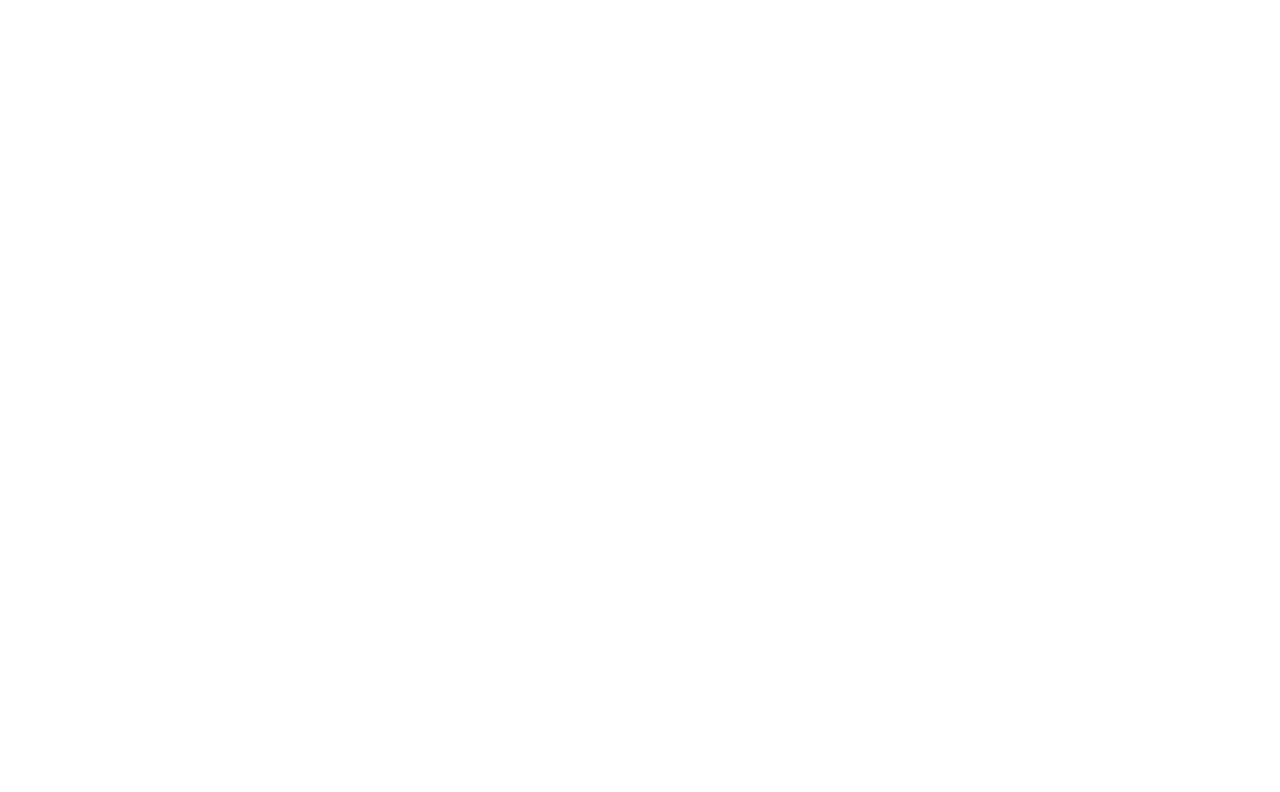
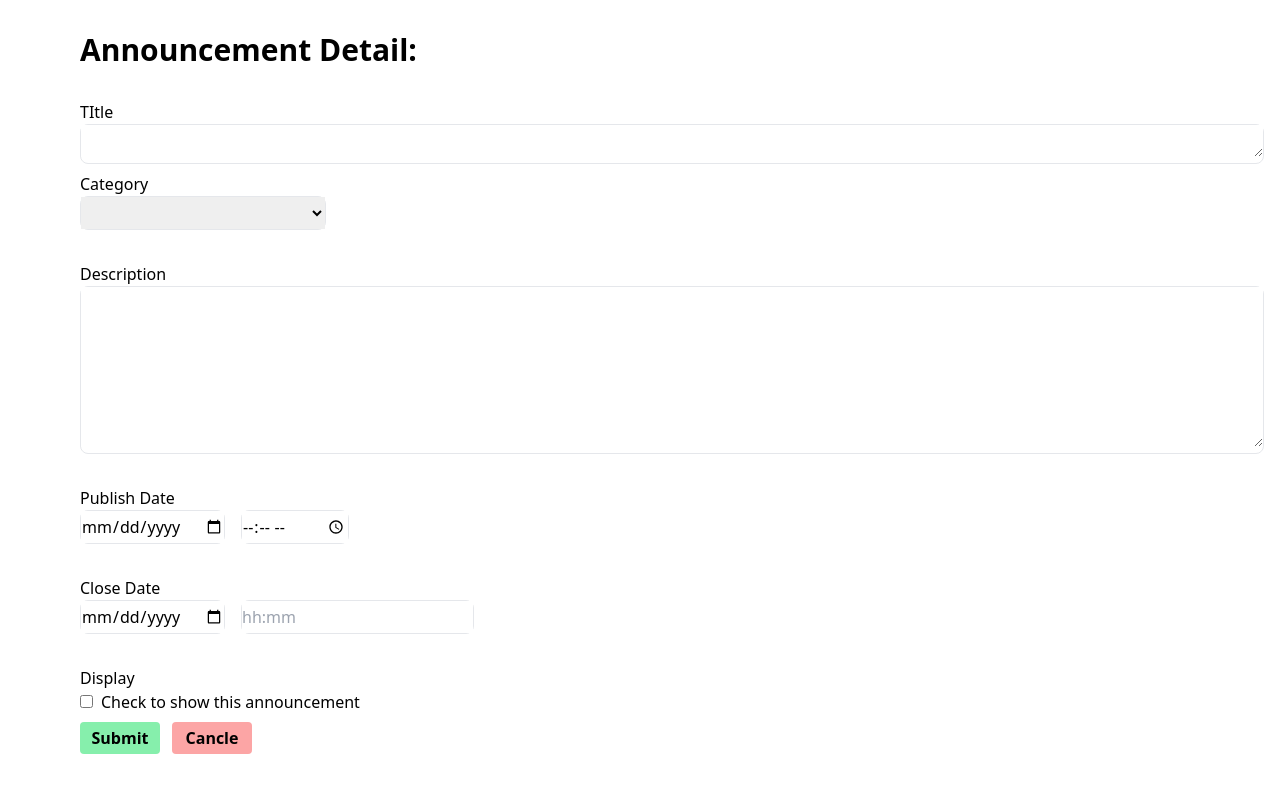
Before and after one commit to TK-Neng/Kansmart, a Vue app in the folder Front and Back/Front-End/announcement/: page /add in a window 1280 px wide. Before the commit this address had no page. Shown: the top 792 px of the page. Built offline with nearby package versions, Linux system fonts and the light colour scheme.

Commit message:
FrontUPD

```diff
--- a/Front and Back/Front-End/announcement/src/router/index.js
+++ b/Front and Back/Front-End/announcement/src/router/index.js
@@ -1,6 +1,7 @@
 import { createRouter, createWebHistory } from "vue-router";
 import Main from "../views/Main.vue";
 import Detail from "../views/Detail.vue";
+import Add from "../views/Add.vue";
 
 const history = createWebHistory();
 
@@ -15,6 +16,11 @@
     name: "Detail",
     component: Detail,
   },
+  {
+    path: "/add",
+    name: "Add",
+    component: Add,
+  },
 ];
 
 const router = createRouter({ history, routes });
--- /dev/null
+++ b/Front and Back/Front-End/announcement/src/views/Add.vue
@@ -0,0 +1,109 @@
+<script setup>
+import { getDataById } from "../composable/getData";
+import { useRoute } from "vue-router";
+import { ref, onMounted, onBeforeMount } from "vue";
+
+
+</script>
+
+<template>
+  <div class="min-h-screen flex flex-col">
+    <div class="ml-20 mt-8">
+      <h1 class="text-3xl font-bold">Announcement Detail:</h1>
+
+
+
+      <div class="mt-8">
+       <h3>TItle</h3>
+        <div class=" border rounded-lg mr-4">
+          <textarea class="h-8 w-full"></textarea>
+        </div>
+      </div>
+
+      <div class="mt-2">
+    <h3>Category</h3>
+    <div class="border rounded-lg mr-4 inline-block">
+      <select v-model="selectedCategory" class="h-8 w-full pl-12 pr-8">
+        <option value="">-- Select category --</option>
+        <option value="">-- Wow --</option>
+        <option v-for="(category, index) in categories" :key="index" :value="category">{{ item.announcementCategory }}</option>
+       <!-- ^ มั่ว -->
+      </select>
+    </div>
+  </div>
+
+      <div class="mt-8">
+       <h3>Description</h3>
+        <div class=" border rounded-lg mr-4">
+          <textarea class="h-40 w-full"></textarea>
+        </div>
+      </div>
+
+      <div class="mt-8">
+       <h3>Publish Date</h3>
+        <div class=" border rounded-lg inline-block mr-4">
+            <input type="date" class="h-8 w-full" placeholder="dd/mm/yyyy" />
+        </div>
+        <div class=" border rounded-lg inline-block mr-4">
+            <input type="time" class="h-8 w-full" step="60">
+        </div>
+      </div>
+
+
+      <div class="mt-8">
+       <h3>Close Date</h3>
+        <div class=" border rounded-lg inline-block mr-4">
+            <input type="date" class="h-8 w-full" placeholder="dd/mm/yyyy" />
+        </div>
+        <div class="border rounded-lg inline-block mr-4">
+            <input type="text" class="h-8 w-full" placeholder="hh:mm" pattern="[0-9]{2}:[0-9]{2}">
+
+        </div>
+      </div>
+
+      <div class="mt-8">
+       <h3>Display</h3>
+       <div>
+  <input type="checkbox" id="myCheckbox">
+  <label class="ml-2">Check to show this announcement</label>
+</div>
+</div>
+
+
+
+<div class="mt-2">
+
+
+    <button
+        class="hover:bg-green-500 font-bold py-1 px-2 rounded bg-green-300 justify-center  w-20"
+        >
+          Submit
+        </button>
+        <router-link :to="{ name: 'Main' }"
+        >
+        <button
+        class="hover:bg-red-500 font-bold py-1 px-2 rounded bg-red-300 justify-center ml-3 w-20"
+        >
+          Cancle
+        </button>
+        </router-link>
+      </div>
+
+
+
+
+
+
+
+
+
+    </div>
+  </div>
+
+</template>
+
+<style scoped>
+.popup {
+  z-index: 9999;
+}
+</style>
--- a/Front and Back/Front-End/announcement/src/views/Detail.vue
+++ b/Front and Back/Front-End/announcement/src/views/Detail.vue
@@ -46,7 +46,7 @@
 
 <template>
   <div class="min-h-screen flex flex-col">
-    <div class="ml-2 mt-2 text-3xl font-bold">
+    <div class="ml-20 mt-8 text-3xl font-bold">
       <h1>Announcement Detail:</h1>
     </div>
     <div class="border my-5 w-11/12 mx-auto flex flex-row">
@@ -68,13 +68,18 @@
       </div>
     </div>
     <div class="ml-20">
-      <router-link :to="{ name: 'Main' }"
+
         ><button
-        class="hover:bg-gray-500 font-bold py-1 px-2 rounded bg-gray-300 justify-center"
+        class="hover:bg-gray-500 font-bold py-1 px-2 rounded bg-gray-300 justify-center w-16"
         >
           Back
-        </button></router-link
+        </button>
       >
+      <button
+        class="hover:bg-green-500 font-bold py-1 px-2 rounded bg-green-300 justify-center ml-3 w-16"
+        >
+          Edit
+        </button>
     </div>
   </div>
 
@@ -94,7 +99,7 @@
                 <div class=" flex flex-col fixed bottom-10 left-1/2 -translate-x-1/2 ">
                     <router-link :to="{ name: 'Main' }"
                         ><button
-                        class=" text-center font-bold bg-gray-300 but text-gray-800 m-2 p-4 mb-4 text-2xl rounded-full hover:bg-red-400 transition duration-500 ease-in-out flex-col"
+                        class=" text-center font-bold bg-gray-300 but text-gray-800 m-2 p-4 mb-4 text-2xl rounded-full hover:bg-gray-400 transition duration-500 ease-in-out flex-col"
                         @click="closeError" >Close</button>  </router-link>
                 </div>
             </div>
@@ -117,7 +122,7 @@
                 <div class=" flex flex-col fixed bottom-10 left-1/2 -translate-x-1/2 ">
                     <router-link :to="{ name: 'Main' }"
                         ><button
-                        class=" text-center font-bold bg-gray-300 but text-gray-800 m-2 p-4 mb-4 text-2xl rounded-full hover:bg-red-400 transition duration-500 ease-in-out flex-col"
+                        class=" text-center font-bold bg-gray-300 but text-gray-800 m-2 p-4 mb-4 text-2xl rounded-full hover:bg-gray-400 transition duration-500 ease-in-out flex-col"
                         >Back</button>  </router-link>
                 </div>
             </div>
--- a/Front and Back/Front-End/announcement/src/views/Main.vue
+++ b/Front and Back/Front-End/announcement/src/views/Main.vue
@@ -58,9 +58,20 @@
     <div class="text-center mt-2 text-3xl font-bold">
       <h1>SIT Announcement System (SAS)</h1>
     </div>
-    <div class="mt-4 flex flex-row ml-1">
+    <div class="mt-4 flex flex-row ml-8">
       <p class="font-bold">Date/Time shown in Timezone :</p>
       <p class="ml-1">{{ showTimeZone }}</p>
+
+
+      <div class=" ml-auto mr-4">
+      <router-link :to="{ name: 'Add' }"
+        >
+      <button class="hover:bg-cyan-500 font-bold py-1 px-2 rounded bg-cyan-300 ml-auto mr-4 ">
+                  Add Announcement
+                </button>
+                </router-link>
+
+              </div>
     </div>
     <div v-show="colseShow">
         <div class="flex flex-col items-center justify-center">
@@ -71,23 +82,23 @@
       <table
         class="table-auto overflow-hidden flex items-center justify-center border-black text-lg "
       >
-        <thead class="border py-6">
+        <thead class=" py-6">
           <tr class="table-row border">
-            <th class="px-4">No.</th>
-            <th class="px-4">Title</th>
-            <th class="px-4">Category</th>
-            <th class="px-20">Publish Date</th>
+            <th class="px-28 py-4">No.</th>
+            <th class="px-4 text-left">Title</th>
+            <th class="px-16">Category</th>
+            <th class="px-16">Publish Date</th>
             <th class="px-4">Close Date</th>
-            <th class="px-4">Display</th>
+            <th class="px-12">Display</th>
             <th class="px-4">Action</th>
           </tr>
-          <tr v-for="(item, index) of data" :key="index">
-            <th>
+          <tr class="table-row border" v-for="(item, index) of data" :key="index">
+            <th class="py-5">
               {{ index+1 }}
             </th>
-            <th>
-              {{ item.announcementTitle }}
-            </th>
+             <th class="max-w-sm overflow-hidden text-left" style="word-wrap: break-word;">
+  {{ item.announcementTitle }}
+</th>
             <th>
               {{ item.announcementCategory }}
             </th>
@@ -102,10 +113,13 @@
             </th>
             <th>
               <router-link :to="`/detail?id=${item.id}`">
-                <button class="hover:bg-gray-500 font-bold py-1 px-2 rounded bg-gray-300 justify-center">
-                  View
-                </button></router-link
-              >
+  <button class="w-20 hover:bg-green-500 font-bold py-1 px-2 rounded bg-green-300 justify-center">
+    View
+  </button>
+</router-link>
+<button class="w-20 hover:bg-red-500 font-bold py-1 px-2 rounded bg-red-300 justify-center ml-4">
+  Delete
+</button>
             </th>
           </tr>
         </thead>
```
